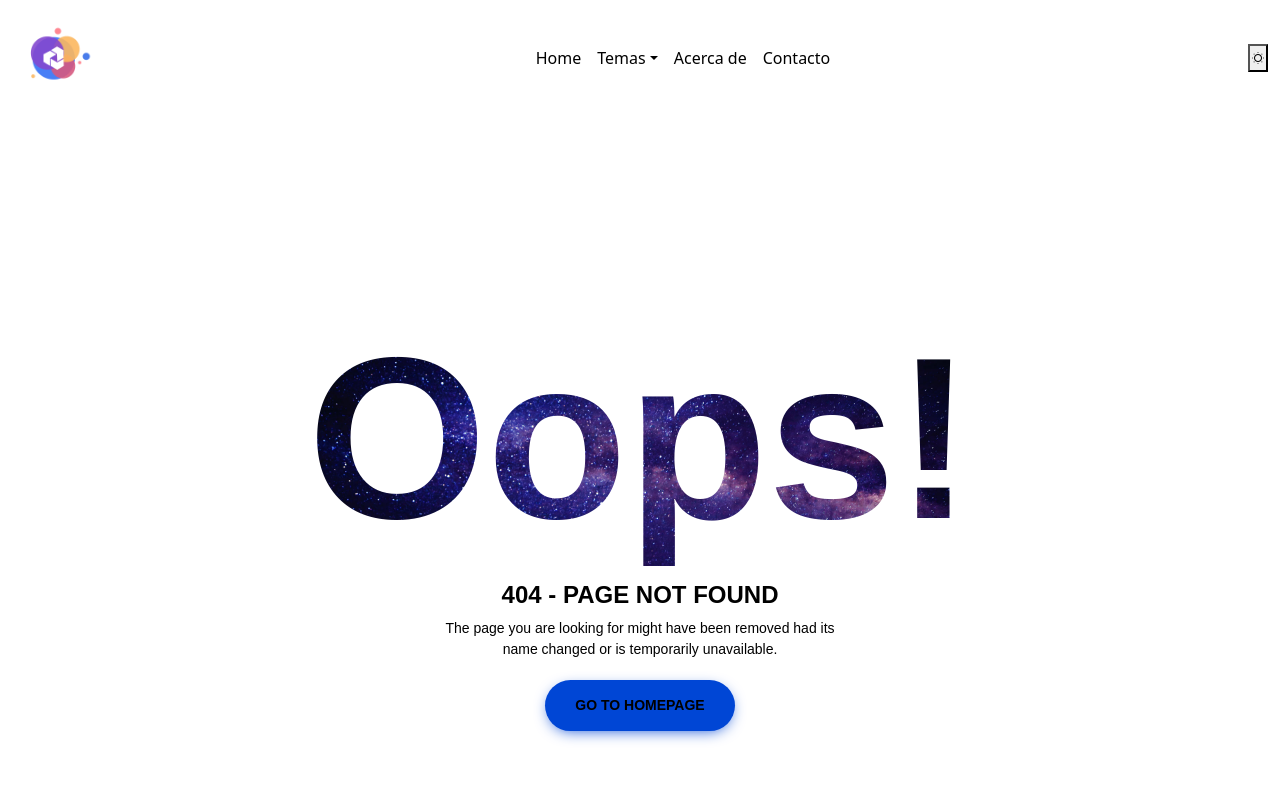
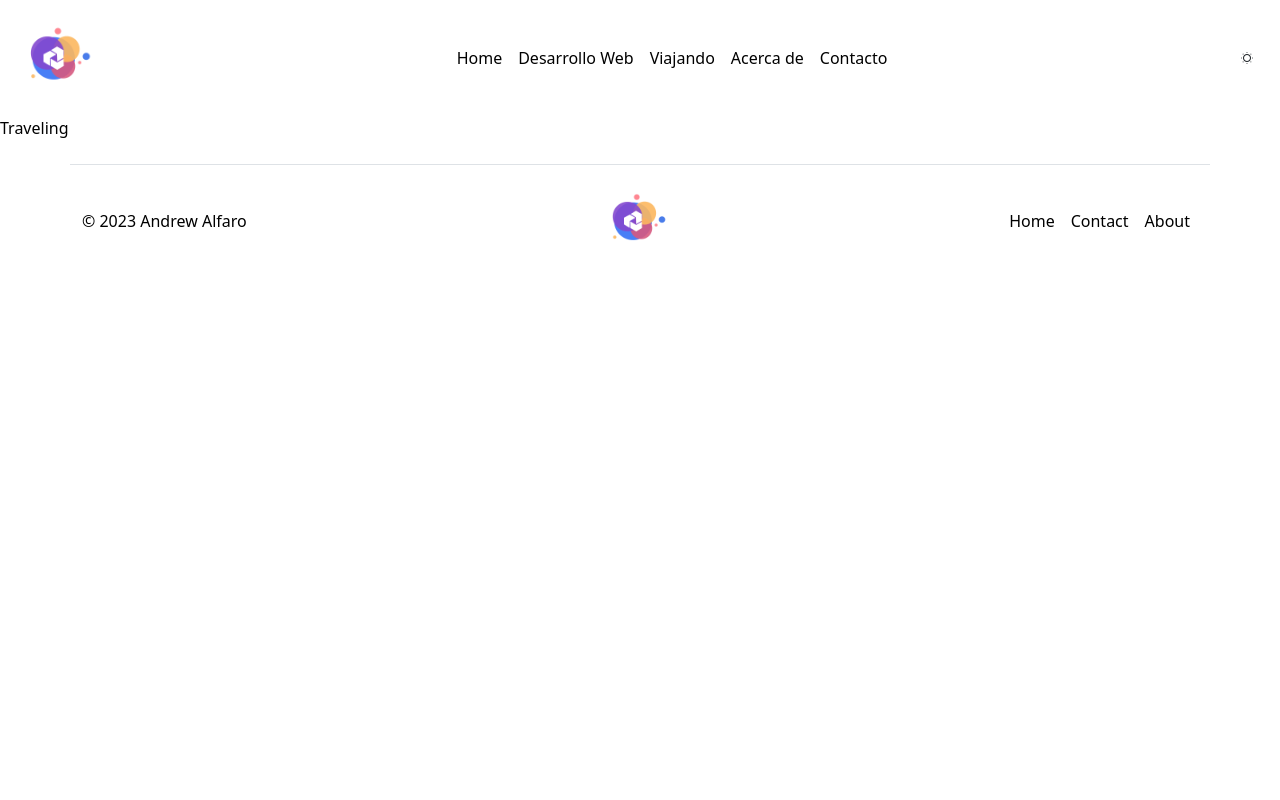
Before and after one commit to andrewjumperdev/blog-spot, a React (Vite) app: page /travel in a window 1280 px wide. Shown: the top 800 px of the page. Built offline with nearby package versions, Linux system fonts and the light colour scheme.

Commit message:
Redesign

```diff
--- a/package.json
+++ b/package.json
@@ -12,6 +12,7 @@
   "dependencies": {
     "bootstrap": "^5.3.0",
     "bootstrap-icons": "^1.10.5",
+    "prop-types": "^15.8.1",
     "react": "^18.2.0",
     "react-dom": "^18.2.0",
     "react-router-dom": "^6.14.2",
--- a/src/App.jsx
+++ b/src/App.jsx
@@ -1,4 +1,3 @@
-import React, { useState } from "react";
 import { Route, Routes } from "react-router-dom";
 import "./App.scss";
 import Layout from "./layout/Layout";
@@ -7,6 +6,7 @@ import BlogPost from "./pages/BlogPost";
 import About from "./pages/About";
 import Contact from "./pages/Contact";
 import PageNotFound404 from "./pages/404";
+import Traveling from "./pages/Traveling";
 
 
 
@@ -18,6 +18,7 @@ function App() {
       <Route path="/blog-post/:id" element={<Layout><BlogPost /></Layout>} />
       <Route path="/about" element={<Layout><About /></Layout>} />
       <Route path="/contact" element={<Layout><Contact /></Layout>} />
+      <Route path="/travel" element={<Layout><Traveling /></Layout>} />
       <Route path="*" element={<Layout><PageNotFound404 /></Layout>} />
       </Routes>
   );
--- a/src/App.scss
+++ b/src/App.scss
@@ -76,7 +76,6 @@
   }
 
 
-
   @media screen and (max-width: 768px) {
     .notfound .notfound-404 {
       height: 142px;
--- a/src/components/CardMedia.jsx
+++ b/src/components/CardMedia.jsx
@@ -1,4 +1,5 @@
-import React from "react";
+import React from 'react';
+import PropTypes from 'prop-types';
 import { Link } from "react-router-dom";
 
 const Card = ({ data, width }) => {
@@ -14,7 +15,7 @@ const Card = ({ data, width }) => {
               <strong>{data.subject}</strong>
             </p>
             <h5 className="card-title">{data.title}</h5>
-            <p className="card-text collapse">{data.content}</p>
+            <p className="card-text collapse">{data.intro}</p>
             <Link to={`/blog-post/${data.id}`}>leer mas</Link>
           </div>
         </div>
@@ -23,4 +24,16 @@ const Card = ({ data, width }) => {
   );
 };
 
+Card.propTypes = {
+  data: PropTypes.shape({
+    img: PropTypes.string.isRequired,
+    subject: PropTypes.string.isRequired,
+    title: PropTypes.string.isRequired,
+    intro: PropTypes.string.isRequired,
+    id: PropTypes.number.isRequired,
+  }).isRequired,
+  width: PropTypes.number.isRequired,
+};
+
+
 export default Card;
--- a/src/components/Footer.jsx
+++ b/src/components/Footer.jsx
@@ -1,8 +1,8 @@
-import React from "react";
+import PropTypes from 'prop-types';
 
 const Footer = ({ logo, width }) => {
   return (
-    <footer className=" container d-flex flex-wrap justify-content-between align-items-center pt-3 mt-4 border-top">
+    <footer id="theme-colors" className=" container d-flex flex-wrap justify-content-between align-items-center pt-3 mt-4 border-top">
       <p className="col-md-4 mb-0 text-body-secondary">© 2023 Andrew Alfaro</p>
 
       <a
@@ -33,4 +33,11 @@ const Footer = ({ logo, width }) => {
   );
 };
 
+
+Footer.propTypes = {
+  logo: PropTypes.string.isRequired,
+  width: PropTypes.number.isRequired,
+};
+
+
 export default Footer;
--- a/src/components/Header.jsx
+++ b/src/components/Header.jsx
@@ -30,16 +30,22 @@ const Header = ({ width, logo }) => {
                 Home
               </a>
             </li>
-            <li className="nav-item dropdown">
-          <a className="nav-link dropdown-toggle" href="#" role="button" data-bs-toggle="dropdown" aria-expanded="false">
-            Temas
-          </a>
-          <ul className="dropdown-menu rounded-top-0 border-top-0">
-            <li><a className="dropdown-item" href="/web">Desarrollo Web</a></li>
-            <li><a className="dropdown-item" href="/life-style">Life Style</a></li>
-            <li><a className="dropdown-item" href="/travel">Viajando</a></li>
-          </ul>
-          </li>
+            <li>
+              <a
+                className={`nav-link ${(active) => (active ? "active" : "")}`}
+                href="/web"
+              >
+                Desarrollo Web
+              </a>
+            </li>
+            <li>
+              <a
+                className={`nav-link ${(active) => (active ? "active" : "")}`}
+                href="/travel"
+              >
+                Viajando
+              </a>
+            </li>
             <li className="nav-item">
               <a
                 className={`nav-link ${(active) => (active ? "active" : "")}`}
--- a/src/components/ToggleButton.jsx
+++ b/src/components/ToggleButton.jsx
@@ -5,7 +5,7 @@ const ThemeSwitcher = () => {
   const { isNightMode, toggleNightMode } = useContext(ThemeContext);
 
   return (
-    <button onClick={toggleNightMode}>
+    <button type="button" class="btn btn-toggle" data-toggle="button" aria-pressed="false" autocomplete="off" onClick={toggleNightMode}>
       {isNightMode ? <i className ="bi bi-brightness-low-fill"></i> : <i className="bi bi-brightness-low"></i>}
     </button>
   );
--- a/src/index.css
+++ b/src/index.css
@@ -7,15 +7,13 @@
 .day-theme {
   --background-color: #ffffff;
   --text-color: #000000;
-  --link-color: #000; /* Color de enlaces para el tema de día */
-  /* Add more CSS variables for other styles you want to change */
+  --link-color: #000;
 }
 
 .night-theme {
   --background-color: #222222;
   --text-color: #ffffff;
-  --link-color: #fff; /* Color de enlaces para el tema de noche */
-  /* Add more CSS variables for other styles you want to change */
+  --link-color: #fff;
 }
 
 body {
@@ -24,9 +22,23 @@ body {
 }
 
 a {
-  color: var(--link-color)!important; /* Aplicar color de enlaces según el tema */
+  color: var(--link-color)!important;
 }
 
-footer {
-  color: var(--link-color)!important; /* Aplicar color de enlaces según el tema */
+ul {
+      background-color: var(--background-color)!important;
+      color: var(--link-color);
 }
+
+.card.m-3.mx-auto {
+  background-color: var(--background-color)!important;
+  color: var(--link-color)!important;
+}
+
+.col-md-4.mb-0.text-body-secondary {
+  color: var(--link-color)!important;
+}
+
+.nav-link.px-2.text-body-secondary {
+  color: var(--link-color)!important;
+}
--- a/src/pages/Contact.jsx
+++ b/src/pages/Contact.jsx
@@ -5,41 +5,41 @@ const Contact = () => {
     <div className="container">
       <div className="row">
         <div className="col-md-8 mx-auto p-4 border rounded">
-          <div class="mb-3">
-            <label for="exampleFormControlInput1" class="form-label">
+          <div className="mb-3">
+            <label htmlFor="exampleFormControlInput1" className="form-label">
               Email
             </label>
             <input
               type="email"
-              class="form-control"
+              className="form-control"
               id="exampleFormControlInput1"
               placeholder="name@example.com"
             />
           </div>
-          <div class="mb-3">
-            <label for="exampleFormControlInput1" class="form-label">
+          <div className="mb-3">
+            <label htmlFor="exampleFormControlInput1" className="form-label">
               Motivo
             </label>
             <input
               type="text"
-              class="form-control"
+              className="form-control"
               id="exampleFormControlInput1"
               placeholder="Necesito poner en marcha un proyecto, me gustaría recibir una clase, etc..."
             />
           </div>
-          <div class="mb-3">
-            <label for="exampleFormControlTextarea1" class="form-label">
+          <div className="mb-3">
+            <label htmlFor="exampleFormControlTextarea1" className="form-label">
               Describa detalladamente lo que necesita y me pondré en contacto
               con usted
             </label>
             <textarea
-              class="form-control"
+              className="form-control"
               id="exampleFormControlTextarea1"
               rows="3"
             ></textarea>
           </div>
-          <button type="button" class="btn btn-primary">
-            Enviar <i class="bi bi-send"></i>
+          <button type="button" className="btn btn-primary">
+            Enviar <i className="bi bi-send"></i>
           </button>
         </div>
       </div>
--- /dev/null
+++ b/src/pages/Traveling.jsx
@@ -0,0 +1,9 @@
+import React from 'react'
+
+const Traveling = () => {
+  return (
+    <div>Traveling</div>
+  )
+}
+
+export default Traveling
```
Also changed, not shown: 1 other file (tests, documents, lock files or other folders).
